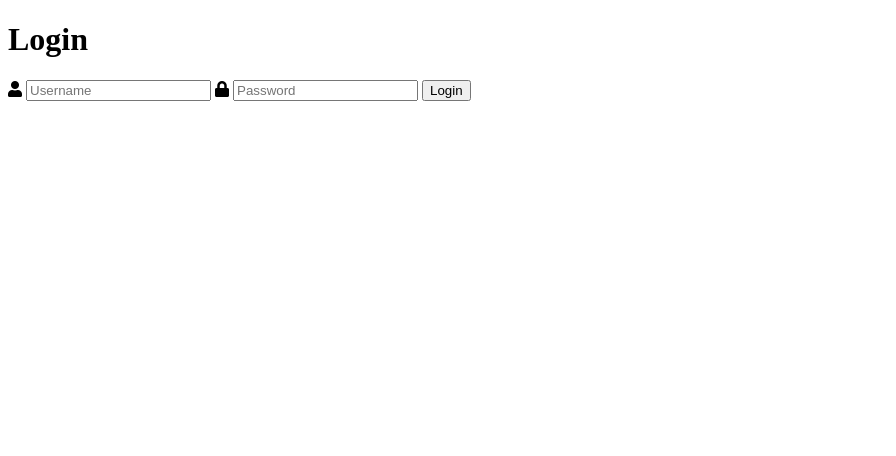
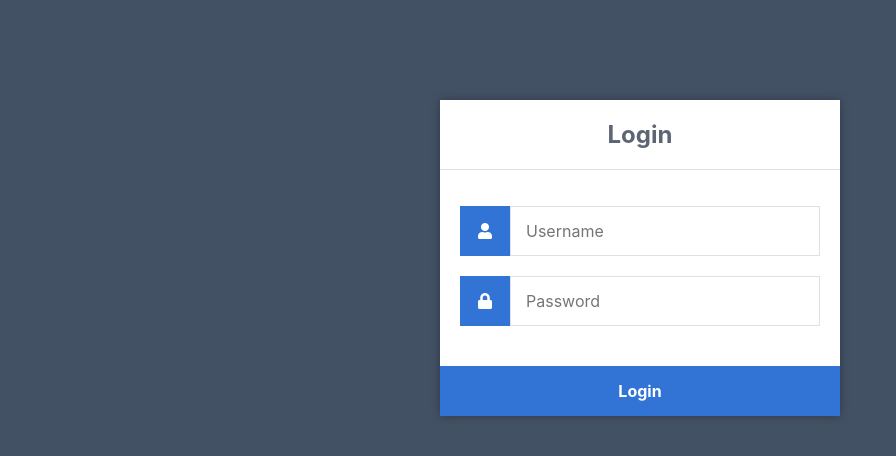
Before and after one commit to Gavin-Sharma/Time, a website: page nodelogin/login.html in a window 1280 px wide. Shown: the whole page, without its empty margins (0-896 px from the left). Drawn offline with Linux system fonts and the light colour scheme; the site is published under a folder, as on GitHub Pages, so addresses that start at the root find nothing.

Commit message:
added home page for redirecting

```diff
--- a/nodelogin/login.html
+++ b/nodelogin/login.html
@@ -7,12 +7,72 @@
         <!-- the form awesome library is used to add icons to our form -->
 		<link rel="stylesheet" href="https://use.fontawesome.com/releases/v5.7.1/css/all.css">
         <!-- include the stylesheet file -->
-        <link href="/style.css" rel="stylesheet" type="text/css">
+        <link href="style.css" rel="stylesheet" type="text/css">
 	</head>
+	<style>
+		* {
+    box-sizing: border-box;
+    font-family: -apple-system, BlinkMacSystemFont, "segoe ui", roboto, oxygen, ubuntu, cantarell, "fira sans", "droid sans", "helvetica neue", Arial, sans-serif;
+    font-size: 16px;
+}
+body {
+    background-color: #435165;
+}
+.login {
+    width: 400px;
+    background-color: #ffffff;
+    box-shadow: 0 0 9px 0 rgba(0, 0, 0, 0.3);
+    margin: 100px auto;
+}
+.login h1 {
+    text-align: center;
+    color: #5b6574;
+    font-size: 24px;
+    padding: 20px 0 20px 0;
+    border-bottom: 1px solid #dee0e4;
+}
+.login form {
+    display: flex;
+    flex-wrap: wrap;
+    justify-content: center;
+    padding-top: 20px;
+}
+.login form label {
+    display: flex;
+    justify-content: center;
+    align-items: center;
+    width: 50px;
+    height: 50px;
+    background-color: #3274d6;
+    color: #ffffff;
+}
+.login form input[type="password"], .login form input[type="text"] {
+    width: 310px;
+    height: 50px;
+    border: 1px solid #dee0e4;
+    margin-bottom: 20px;
+    padding: 0 15px;
+}
+.login form input[type="submit"] {
+    width: 100%;
+    padding: 15px;
+   margin-top: 20px;
+    background-color: #3274d6;
+    border: 0;
+    cursor: pointer;
+    font-weight: bold;
+    color: #ffffff;
+    transition: background-color 0.2s;
+}
+.login form input[type="submit"]:hover {
+  background-color: #2868c7;
+    transition: background-color 0.2s;
+}
+	</style>
 	<body>
 		<div class="login">
 			<h1>Login</h1>
-			<form action="/auth" method="post">
+			<form action="/home" method="post">
 				<label for="username">
 					<!-- font awesome icon -->
 					<i class="fas fa-user"></i>
--- a/nodelogin/package.json
+++ b/nodelogin/package.json
@@ -11,9 +11,9 @@
   "author": "",
   "license": "ISC",
   "dependencies": {
+    "body-parser": "^1.20.1",
     "express": "^4.17.1",
-    "express-session": "^1.17.1",
-    "mysql2": "^2.3.0",
+    "express-basic-auth": "^1.2.1",
     "path": "^0.12.7"
   }
 }
```
Also changed, not shown: nodelogin/homepage.html (+61 -1 lines), nodelogin/login.js (+53 -68 lines), nodelogin/style.css (renamed from nodelogin/static/style.css), 2 other files.
